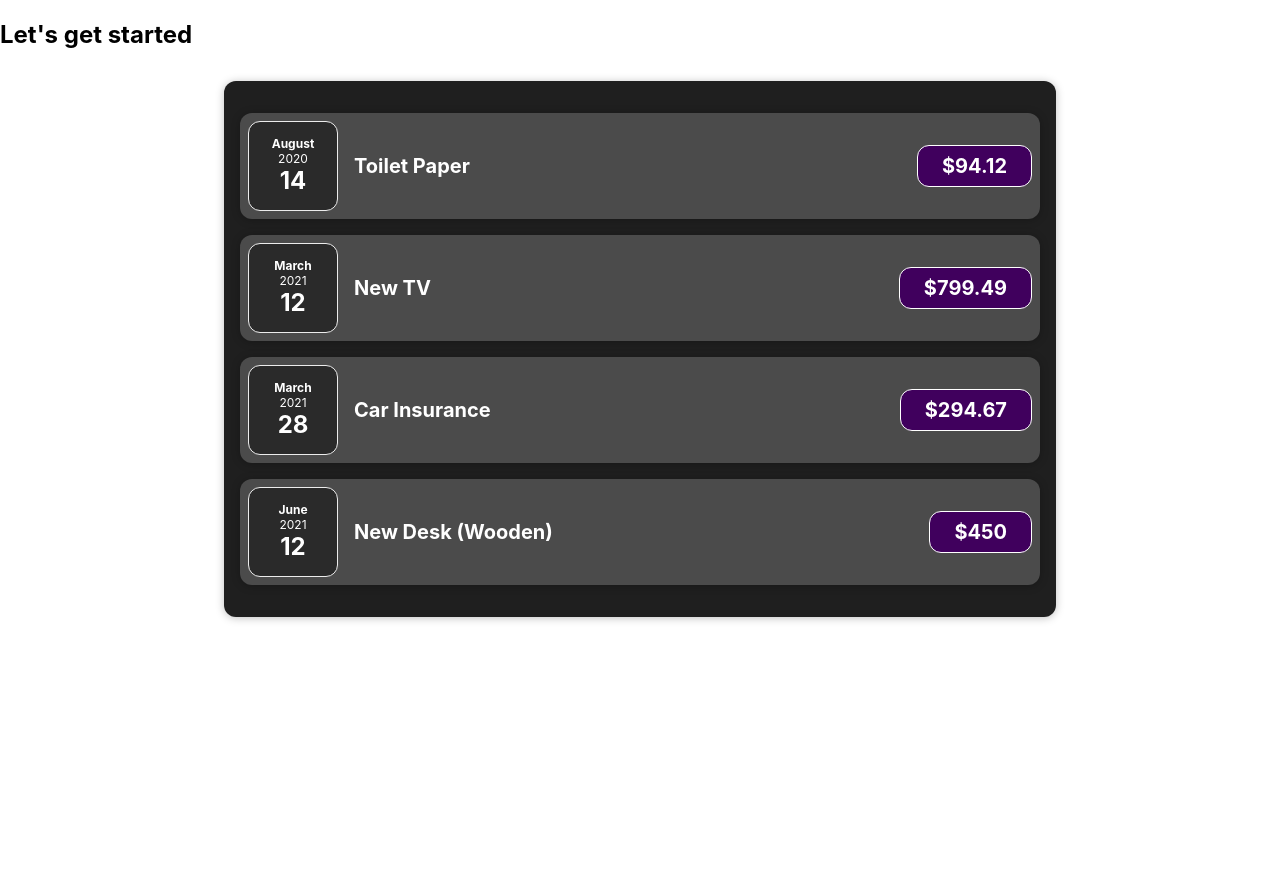
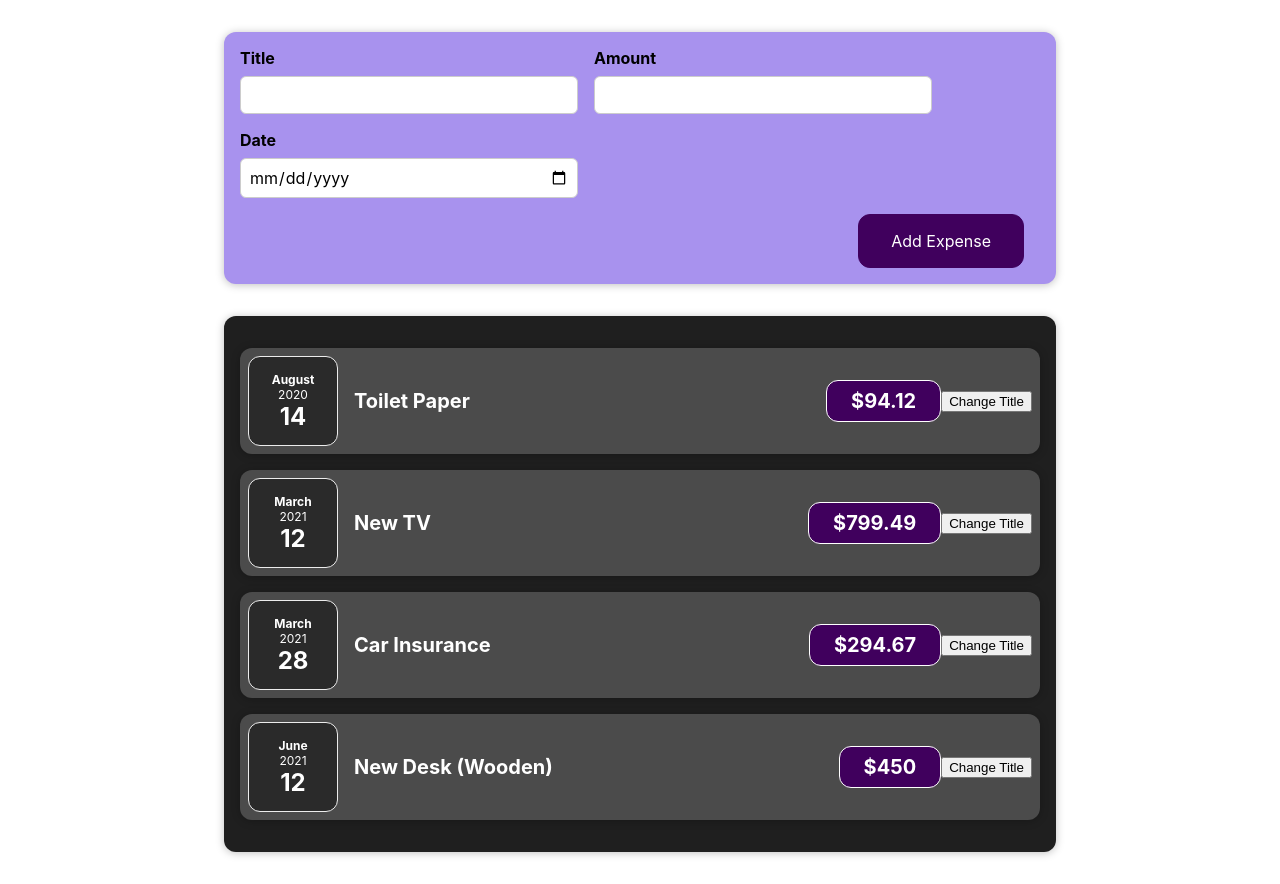
Before and after one commit to khaleelankoush/react-app-01, a React (Create React App) app: page / in a window 1280 px wide. Before the commit the page ends 800 px from the top, so only its background shows below. Built offline with nearby package versions, Linux system fonts and the light colour scheme.

Commit message:
Using One State ExpenseForm

```diff
--- a/src/App.js
+++ b/src/App.js
@@ -1,3 +1,6 @@
+import React from "react";
+
+import NewExpense from "./components/NewExpense/NewExpense";
 import Expenses from "./components/Expenses/Expenses";
 import "./App.css";
 
@@ -31,7 +34,7 @@
 
   return (
     <div>
-      <h2>Let's get started</h2>
+      <NewExpense />
       <Expenses items={expenses} />
     </div>
   );
--- a/src/components/Expenses/ExpenseItem.js
+++ b/src/components/Expenses/ExpenseItem.js
@@ -1,15 +1,26 @@
+import React, { useState } from "react";
+
 import ExpenseDate from "./ExpenseDate";
 import Card from "../UI/Card";
 import "./ExpenseItem.css";
 
 const ExpenseItem = (props) => {
+  const [title, setTitle] = useState(props.title);
+  console.log('ExpenseItem evaluated by React');
+
+  const clickHandler = () => {
+    setTitle('Updated!');
+    console.log(title);
+  }
+
   return (
     <Card className="expense-item">
       <ExpenseDate date={props.date} />
       <div className="expense-item__description">
-        <h2>{props.title}</h2>
+        <h2>{title}</h2>
         <div className="expense-item__price">${props.amount}</div>
       </div>
+      <button onClick={clickHandler}>Change Title</button>
     </Card>
   );
 }
--- /dev/null
+++ b/src/components/NewExpense/ExpenseForm.css
@@ -0,0 +1,26 @@
+.new-expense__controls {
+  display: flex;
+  flex-wrap: wrap;
+  gap: 1rem;
+  margin-bottom: 1rem;
+  text-align: left;
+}
+
+.new-expense__control label {
+  font-weight: bold;
+  margin-bottom: 0.5rem;
+  display: block;
+}
+
+.new-expense__control input {
+  font: inherit;
+  padding: 0.5rem;
+  border-radius: 6px;
+  border: 1px solid #ccc;
+  width: 20rem;
+  max-width: 100%;
+}
+
+.new-expense__actions {
+  text-align: right;
+}
--- /dev/null
+++ b/src/components/NewExpense/ExpenseForm.js
@@ -0,0 +1,73 @@
+import React, { useState } from "react";
+
+import "./ExpenseForm.css";
+
+const ExpenseForm = () => {
+  // const [enteredTitle, setEnteredTitle] = useState("");
+  // const [enteredAmount, setEnteredAmount] = useState("");
+  // const [enteredDate, setEnteredDate] = useState("");
+
+  const [userInput, setUserInput] = useState({
+    enteredTitle: '',
+    enteredAmount: '',
+    enteredDate: '',
+  });
+
+  const titleChangeHandler = (event) => {
+    // setEnteredTitle(event.target.value);
+    setUserInput({
+      ...userInput,
+      enteredTitle: event.target.value,
+    });
+  };
+
+  const amountChangeHandler = (event) => {
+    // setEnteredAmount(event.target.value);
+    setUserInput({
+      ...userInput,
+      enteredAmount: event.target.value,
+    });
+  };
+
+  const dateChangeHandler = (event) => {
+    // setEnteredDate(event.target.value);
+    setUserInput({
+      ...userInput,
+      enteredDate: event.target.value,
+    });
+  };
+
+  return (
+    <form>
+      <div className="new-expense__controls">
+        <div className="new-expense__control">
+          <label>Title</label>
+          <input type="text" onChange={titleChangeHandler} />
+        </div>
+        <div className="new-expense__control">
+          <label>Amount</label>
+          <input
+            type="number"
+            min="0.01"
+            step="0.01"
+            onChange={amountChangeHandler}
+          />
+        </div>
+        <div className="new-expense__control">
+          <label>Date</label>
+          <input
+            type="date"
+            min="2019-01-01"
+            max="2022-12-31"
+            onChange={dateChangeHandler}
+          />
+        </div>
+      </div>
+      <div className="new-expense__actions">
+        <button type="submit">Add Expense</button>
+      </div>
+    </form>
+  );
+};
+
+export default ExpenseForm;
--- /dev/null
+++ b/src/components/NewExpense/NewExpense.css
@@ -0,0 +1,38 @@
+.new-expense {
+  background-color: #a892ee;
+  padding: 1rem;
+  margin: 2rem auto;
+  width: 50rem;
+  max-width: 95%;
+  border-radius: 12px;
+  text-align: center;
+  box-shadow: 0 1px 8px rgba(0, 0, 0, 0.25);
+}
+
+.new-expense button {
+  font: inherit;
+  cursor: pointer;
+  padding: 1rem 2rem;
+  border: 1px solid #40005d;
+  background-color: #40005d;
+  color: white;
+  border-radius: 12px;
+  margin-right: 1rem;
+}
+
+.new-expense button:hover,
+.new-expense button:active {
+  background-color: #510674;
+  border-color: #510674;
+}
+
+.new-expense button.alternative {
+  color: #220131;
+  border-color: transparent;
+  background-color: transparent;
+}
+
+.new-expense button.alternative:hover,
+.new-expense button.alternative:active {
+  background-color: #ddb3f8;
+}
--- /dev/null
+++ b/src/components/NewExpense/NewExpense.js
@@ -0,0 +1,14 @@
+import React from "react";
+
+import ExpenseForm from "./ExpenseForm";
+import './NewExpense.css';
+
+const NewExpense = () => {
+    return (
+        <div className="new-expense">
+            <ExpenseForm />
+        </div>
+    );
+};
+
+export default NewExpense;
```
